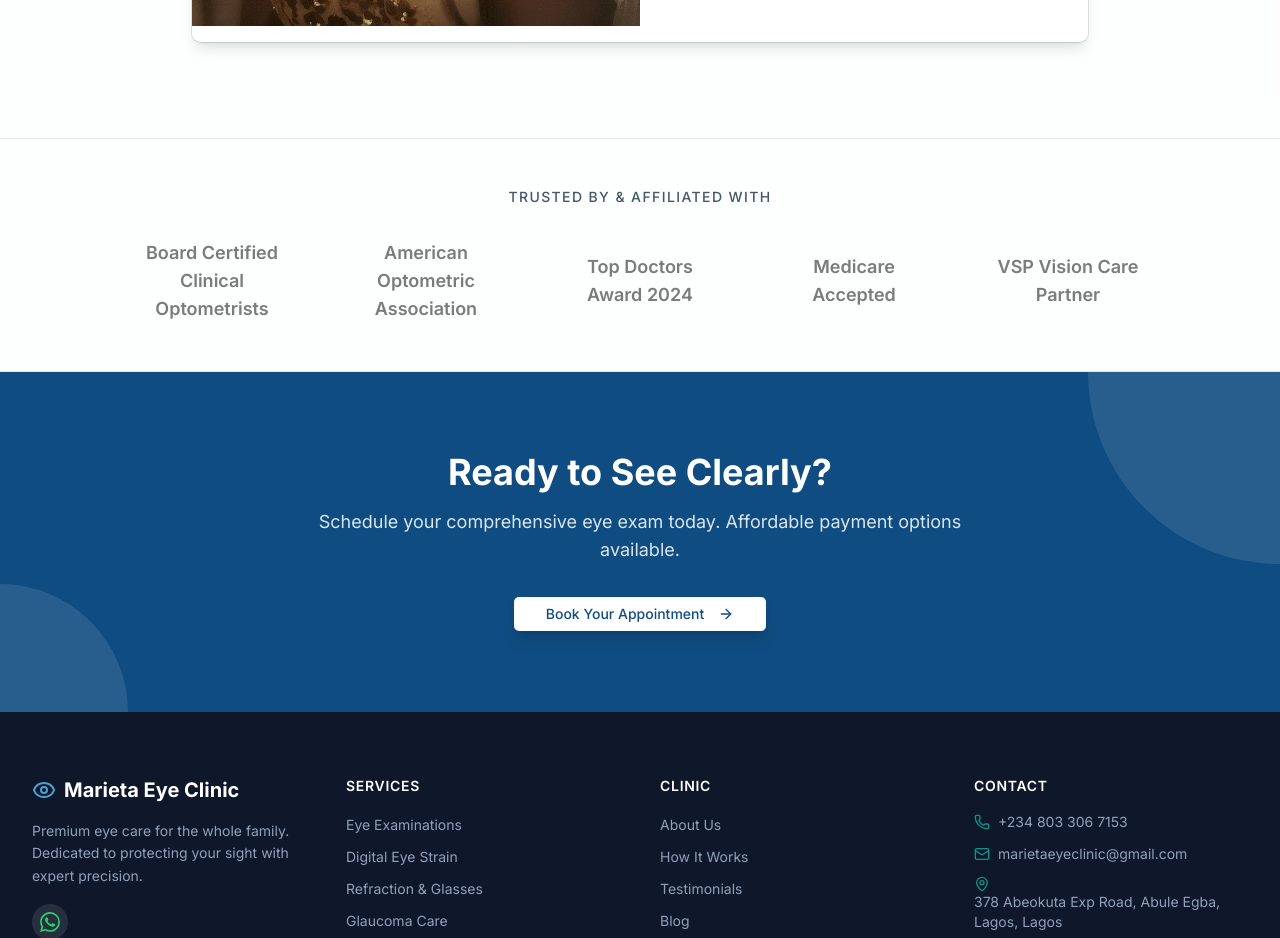
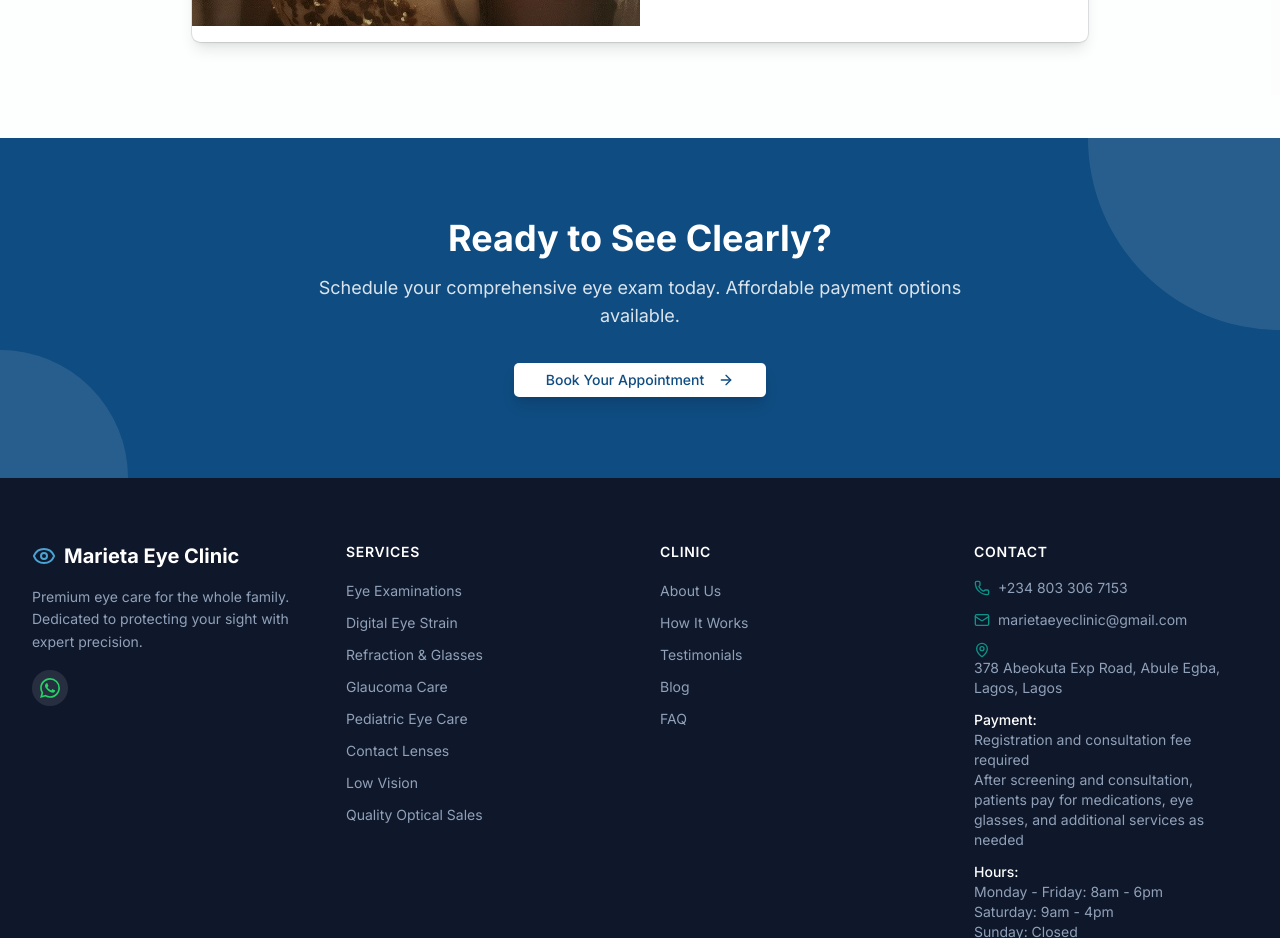
Before and after one commit to Chuzzy99/marieta, a Next.js app: page /about in a window 1280 px wide. Shown: the part 2700-3638 px from the top of the page. Built offline with nearby package versions, Linux system fonts and the light colour scheme.

Commit message:
Remove TrustBadges section from everywhere

```diff
--- a/app/about/page.tsx
+++ b/app/about/page.tsx
@@ -4,7 +4,6 @@ import { AboutStory } from "@/components/pages/about/AboutStory";
 import { TeamGrid } from "@/components/pages/about/TeamGrid";
 import { ClinicStats } from "@/components/pages/about/ClinicStats";
 import CTABanner from "@/components/shared/CTABanner";
-import TrustBadges from "@/components/shared/TrustBadges";
 
 export const metadata: Metadata = {
   title: "About Us | Marieta Eye Clinic",
@@ -27,7 +26,6 @@ export default function AboutPage() {
       <AboutStory />
       <ClinicStats />
       <TeamGrid />
-      <TrustBadges />
       <CTABanner />
     </div>
   );
--- a/components/shared/TrustBadges.tsx
+++ /dev/null
@@ -1,34 +0,0 @@
-// TrustBadges.tsx
-
-const badges = [
-  { name: "Board Certified Clinical Optometrists", id: 1 },
-  { name: "American Optometric Association", id: 2 },
-  { name: "Top Doctors Award 2024", id: 3 },
-  { name: "Medicare Accepted", id: 4 },
-  { name: "VSP Vision Care Partner", id: 5 },
-];
-
-export default function TrustBadges() {
-  return (
-    <section className="py-12 bg-muted/30 border-y border-border">
-      <div className="container px-4 md:px-6">
-        <div className="flex flex-col items-center text-center">
-          <p className="text-sm font-medium text-muted-foreground uppercase tracking-widest mb-8">
-            Trusted By & Affiliated With
-          </p>
-          <div className="flex flex-wrap justify-center items-center gap-8 md:gap-16 opacity-70 grayscale hover:grayscale-0 transition-all duration-500">
-            {badges.map((badge) => (
-              <div key={badge.id} className="flex items-center justify-center text-center font-semibold text-lg max-w-[150px]">
-                {/*
-                  We use text as placeholders since we don't have actual logos.
-                  In production, these would be Image components.
-                */}
-                <span className="text-foreground/80">{badge.name}</span>
-              </div>
-            ))}
-          </div>
-        </div>
-      </div>
-    </section>
-  );
-}
```
